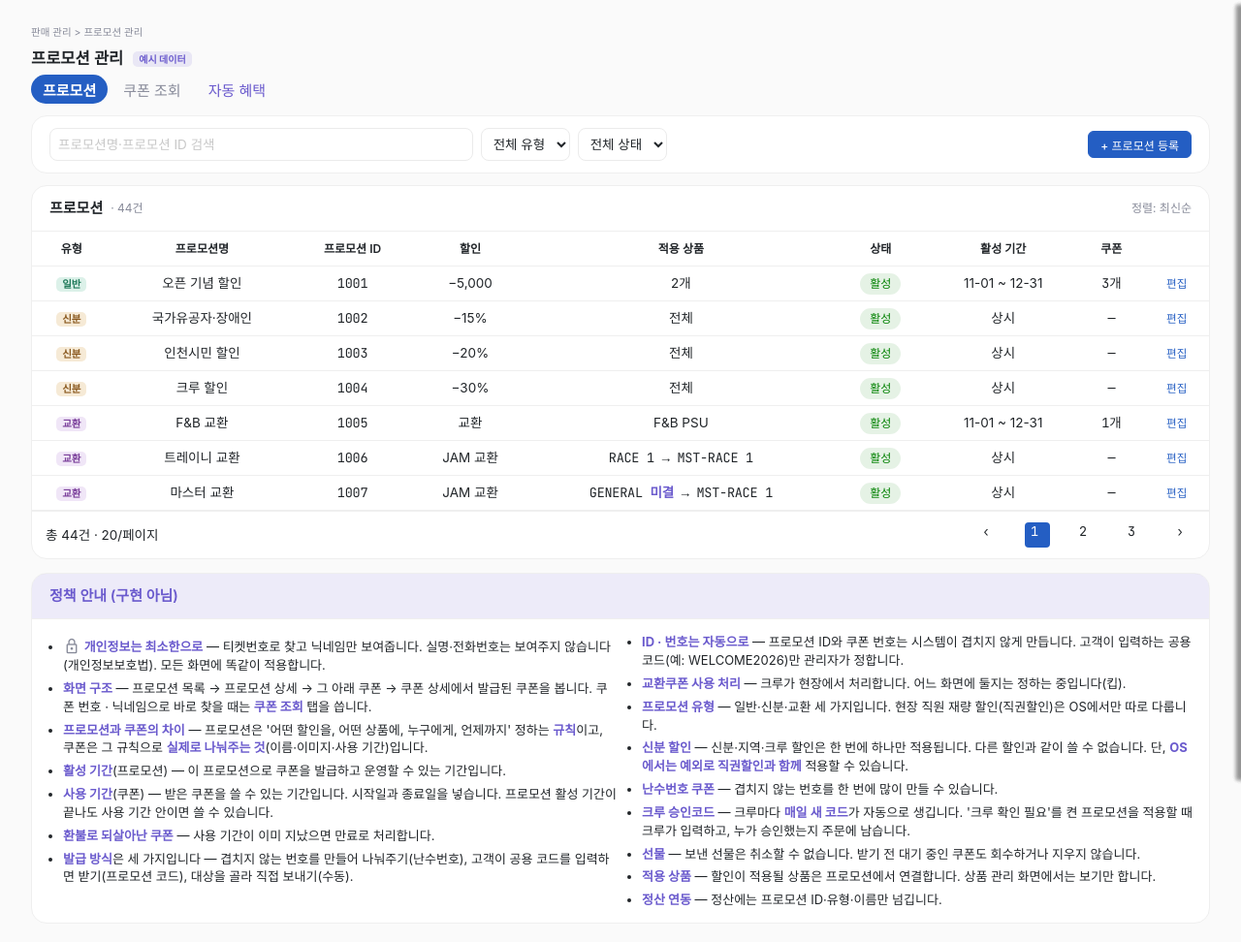
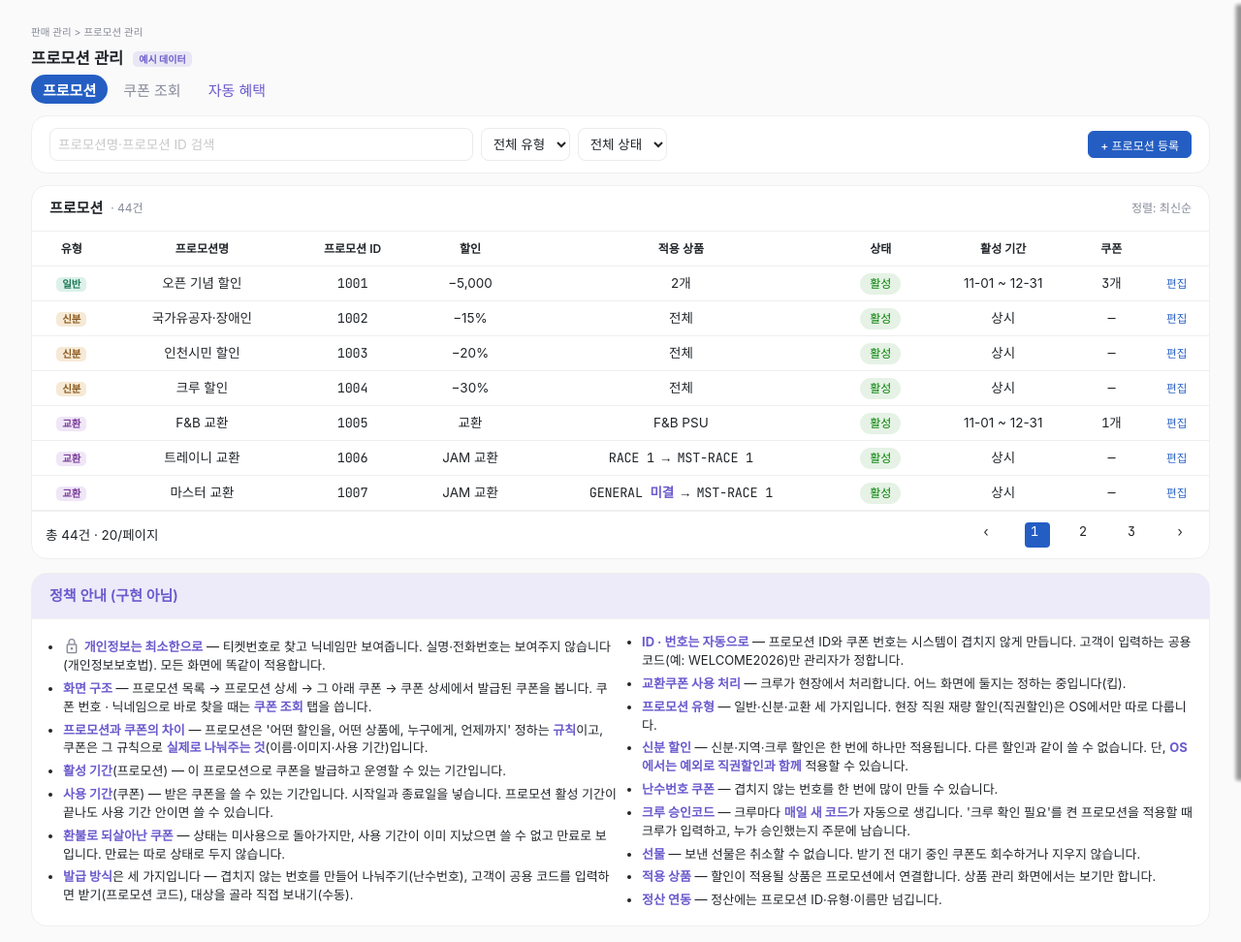
Before and after one commit to jungsunyou/icn-prototype, a plain HTML site: page backoffice/promo.html in a window 1280 px wide. Shown: the whole page at 97% size. Drawn offline with nearby package versions, Linux system fonts and the light colour scheme; a web font is replaced by a local one.

Commit message:
프로모션: 복구 쿠폰 안내 — 만료는 상태가 아니라 사용 기간으로 판단
Co-Authored-By: Claude Opus 5.5 <noreply@anthropic.com>

```diff
--- a/backoffice/promo.html
+++ b/backoffice/promo.html
@@ -447,7 +447,7 @@ tr.row:hover td,tr.click:hover td{background:rgba(33,37,41,.05) !important}
       <li><b>프로모션과 쿠폰의 차이</b> — 프로모션은 '어떤 할인을, 어떤 상품에, 누구에게, 언제까지' 정하는 <b>규칙</b>이고, 쿠폰은 그 규칙으로 <b>실제로 나눠주는 것</b>(이름·이미지·사용 기간)입니다.</li>
       <li><b>활성 기간</b>(프로모션) — 이 프로모션으로 쿠폰을 발급하고 운영할 수 있는 기간입니다.</li>
       <li><b>사용 기간</b>(쿠폰) — 받은 쿠폰을 쓸 수 있는 기간입니다. 시작일과 종료일을 넣습니다. 프로모션 활성 기간이 끝나도 사용 기간 안이면 쓸 수 있습니다.</li>
-      <li><b>환불로 되살아난 쿠폰</b> — 사용 기간이 이미 지났으면 만료로 처리합니다.</li>
+      <li><b>환불로 되살아난 쿠폰</b> — 상태는 미사용으로 돌아가지만, 사용 기간이 이미 지났으면 쓸 수 없고 만료로 보입니다. 만료는 따로 상태로 두지 않습니다.</li>
       <li><b>발급 방식</b>은 세 가지입니다 — 겹치지 않는 번호를 만들어 나눠주기(난수번호), 고객이 공용 코드를 입력하면 받기(프로모션 코드), 대상을 골라 직접 보내기(수동).</li>
       <li><b>ID · 번호는 자동으로</b> — 프로모션 ID와 쿠폰 번호는 시스템이 겹치지 않게 만듭니다. 고객이 입력하는 공용 코드(예: WELCOME2026)만 관리자가 정합니다.</li>
       <li><b>교환쿠폰 사용 처리</b> — 크루가 현장에서 처리합니다. 어느 화면에 둘지는 정하는 중입니다(킵).</li>
```
